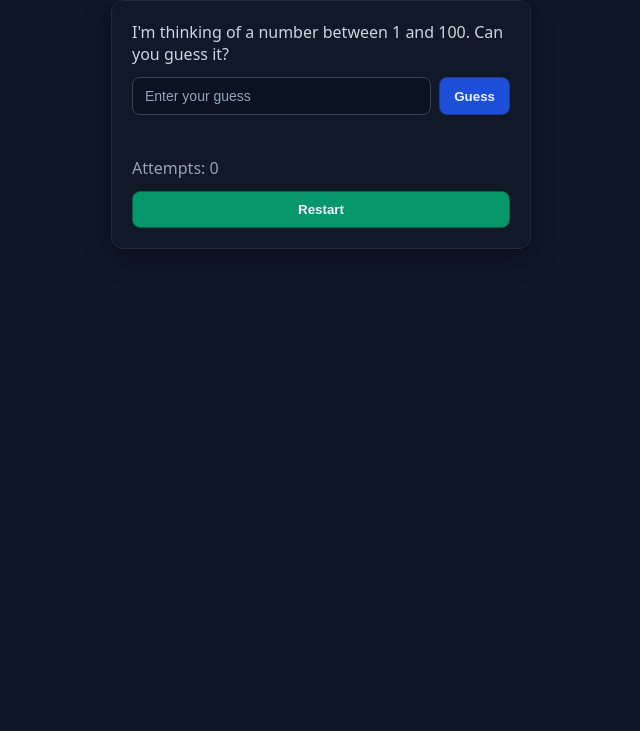
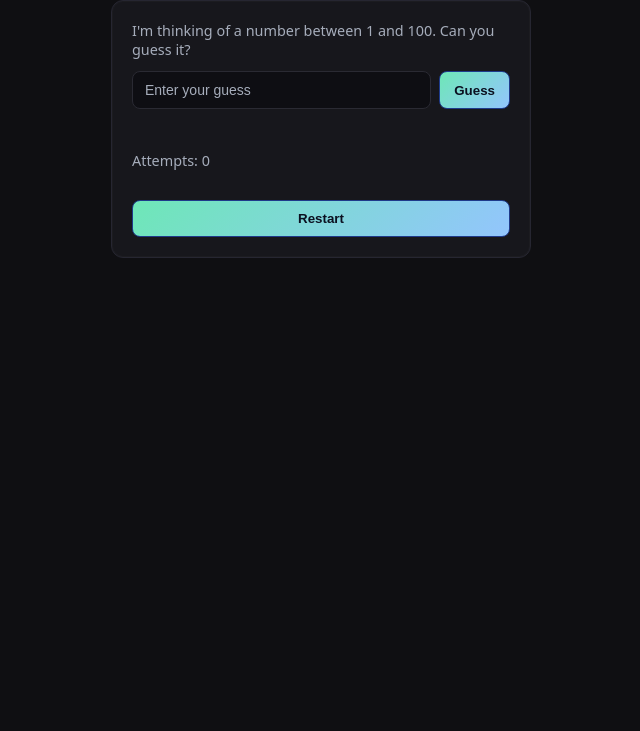
Before and after one commit to commitra/vanilla-verse, a website: page projects/number-guessing-game/index.html in a window 1280 px wide. Shown: the part 69-800 px from the top of the page, without its empty margins (319-959 px from the left). Drawn offline with Linux system fonts and the light colour scheme.

Commit message:
updated css

```diff
--- a/projects/number-guessing-game/index.html
+++ b/projects/number-guessing-game/index.html
@@ -4,13 +4,14 @@
   <meta charset="UTF-8">
   <meta name="viewport" content="width=device-width, initial-scale=1.0">
   <title>Number Guessing Game</title>
+  <link rel="stylesheet" href="../../assets/styles.css">
   <link rel="stylesheet" href="styles.css">
 </head>
 <body>
   <h1>Number Guessing Game</h1>
-  <div id="game-container">
+  <div id="game-container" class="card">
     <p id="instructions">I'm thinking of a number between 1 and 100. Can you guess it?</p>
-    <div id="controls">
+    <div id="controls" class="controls">
       <input id="guess-input" type="number" min="1" max="100" placeholder="Enter your guess" />
       <button id="guess-btn" type="button">Guess</button>
     </div>
--- a/projects/number-guessing-game/styles.css
+++ b/projects/number-guessing-game/styles.css
@@ -1,29 +1,27 @@
 /* Basic reset */
-* { box-sizing: border-box; }
+/* Page-level layout is handled by assets/styles.css; only tweak specifics here */
 html, body { height: 100%; }
 body {
-  margin: 0;
-  font-family: system-ui, -apple-system, Segoe UI, Roboto, Helvetica, Arial, "Apple Color Emoji", "Segoe UI Emoji";
-  background: #0f172a; /* slate-900 */
-  color: #e5e7eb;      /* gray-200 */
   display: flex;
   flex-direction: column;
   align-items: center;
+  background: var(--bg);
+  color: var(--text);
 }
 
-h1 { margin: 24px 0 12px; font-size: 24px; font-weight: 700; color: #f8fafc; }
+h1 { margin: 24px 0 12px; font-size: 24px; font-weight: 700; color: var(--text); }
 
 #game-container {
   width: 100%;
   max-width: 420px;
-  background: #111827; /* gray-900 */
-  border: 1px solid #1f2937; /* gray-800 */
+  background: var(--card);
+  border: 1px solid #262631;
   border-radius: 12px;
   padding: 20px;
-  box-shadow: 0 8px 24px rgba(0,0,0,0.45);
+  box-shadow: 0 0 0 1px rgba(255,255,255,0.02) inset;
 }
 
-#instructions { margin: 0 0 12px; color: #cbd5e1; /* slate-300 */ }
+#instructions { margin: 0 0 12px; color: var(--muted); }
 
 #controls {
   display: flex;
@@ -33,38 +31,38 @@ h1 { margin: 24px 0 12px; font-size: 24px; font-weight: 700; color: #f8fafc; }
 #guess-input {
   flex: 1 1 auto;
   padding: 10px 12px;
-  border: 1px solid #334155; /* slate-700 */
+  border: 1px solid #2a2a33;
   border-radius: 8px;
   font-size: 14px;
   outline: none;
-  background: #0b1220; /* deeper slate */
-  color: #e5e7eb;
+  background: #0e0e13;
+  color: var(--text);
 }
-#guess-input::placeholder { color: #94a3b8; }
-#guess-input:focus { border-color: #60a5fa; box-shadow: 0 0 0 3px rgba(96,165,250,0.25); }
+#guess-input::placeholder { color: var(--muted); }
+#guess-input:focus { border-color: #93c5fd; box-shadow: 0 0 0 3px rgba(147,197,253,0.2); }
 
 button {
   padding: 10px 14px;
   border-radius: 8px;
-  border: 1px solid #1e3a8a; /* blue-900 */
-  background: #1d4ed8;       /* blue-700 */
-  color: #eaf2ff;
+  border: 1px solid #1e3a8a;
+  background: linear-gradient(135deg, var(--accent), var(--accent-2));
+  color: #0b1020;
   font-weight: 600;
   cursor: pointer;
 }
-button:hover { background: #1e40af; }
-button:disabled { background: #475569; border-color: #334155; color: #cbd5e1; cursor: not-allowed; }
+button:hover { filter: brightness(1.05); }
+button:disabled { background: #1f1f27; border-color: #2a2a33; color: var(--muted); cursor: not-allowed; }
 
 #feedback { min-height: 22px; margin: 12px 0 8px; }
-#feedback[data-type="error"] { color: #f87171; /* red-400 */ }
-#feedback[data-type="low"], #feedback[data-type="high"] { color: #fbbf24; /* amber-400 */ }
-#feedback[data-type="success"] { color: #34d399; /* emerald-400 */ }
+#feedback[data-type="error"] { color: #f87171; }
+#feedback[data-type="low"], #feedback[data-type="high"] { color: #fbbf24; }
+#feedback[data-type="success"] { color: var(--accent); }
 
-#attempts { margin: 0 0 12px; color: #94a3b8; }
+#attempts { margin: 0 0 12px; color: var(--muted); }
 
 #restart-btn {
   width: 100%;
-  background: #059669; /* emerald-600 */
-  border-color: #065f46;
+  background: linear-gradient(135deg, var(--accent), var(--accent-2));
+  border-color: #1e3a8a;
 }
-#restart-btn:hover { background: #047857; }
+#restart-btn:hover { filter: brightness(1.05); }
```
